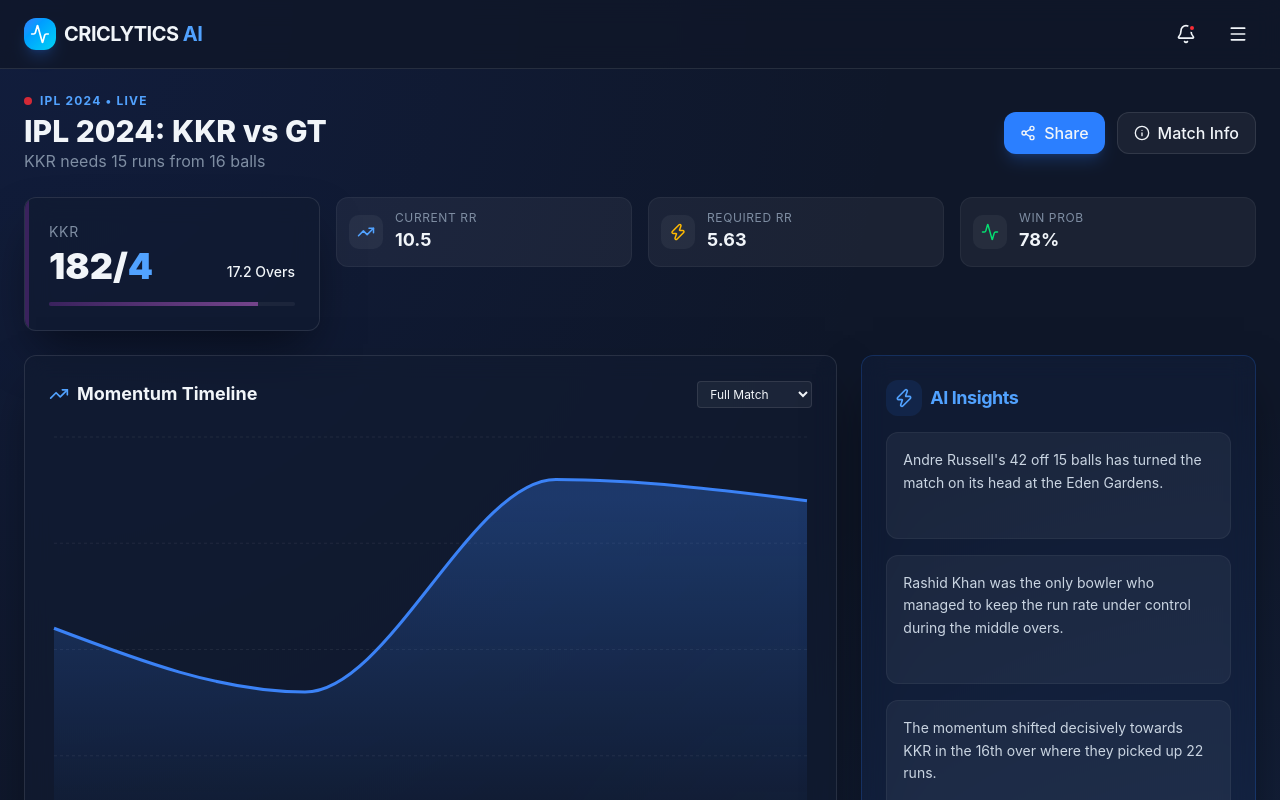
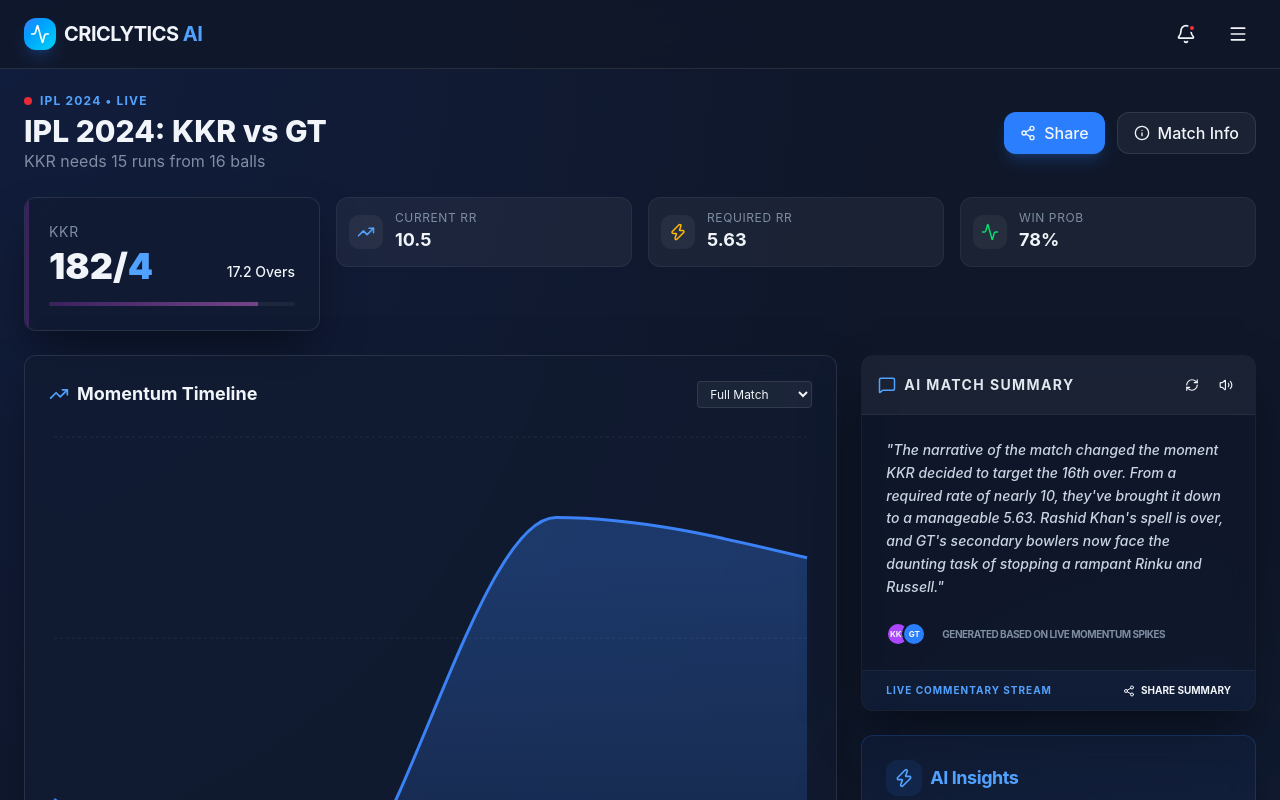
Before and after one commit to Aarya1402/CricBrain, a React (Vite) app: page / in a window 1280 px wide. Shown: the top 800 px of the page. Built offline with nearby package versions, Linux system fonts and the light colour scheme.

Commit message:
feat: add AISummary component and integrate it into the dashboard

```diff
--- a/src/App.jsx
+++ b/src/App.jsx
@@ -6,6 +6,7 @@ import mockData from './data/mockMatch.json';
 import AIInsightModal from './components/AIInsightModal';
 import TermExplainer from './components/TermExplainer';
 import PlayerCard from './components/PlayerCard';
+import AISummary from './components/AISummary';
 
 const GlassCard = ({ children, className = "" }) => (
   <motion.div
@@ -160,8 +161,11 @@ export default function App() {
             </div>
           </GlassCard>
 
-          {/* AI Insights Card */}
-          <GlassCard className="flex flex-col bg-blue-500/5 border-blue-500/20">
+          {/* AI Insights Column */}
+          <div className="space-y-6">
+            <AISummary matchData={data.matchInfo} />
+
+            <GlassCard className="flex flex-col bg-blue-500/5 border-blue-500/20">
             <div className="flex items-center gap-2 mb-4 text-blue-400">
               <div className="p-2 bg-blue-500/10 rounded-lg">
                 <Zap size={20} />
@@ -200,8 +204,9 @@ export default function App() {
             </button>
           </GlassCard>
         </div>
+      </div>
 
-        {/* Key Players Section */}
+      {/* Key Players Section */}
         <div className="space-y-4 pt-6">
           <div className="flex items-center justify-between">
             <h3 className="text-xl font-bold flex items-center gap-2">
--- /dev/null
+++ b/src/components/AISummary.jsx
@@ -0,0 +1,93 @@
+import React, { useState, useEffect } from 'react';
+import { motion, AnimatePresence } from 'framer-motion';
+import { MessageSquare, RefreshCw, Volume2, Share2, Sparkles } from 'lucide-react';
+
+export default function AISummary({ matchData }) {
+  const [isGenerating, setIsGenerating] = useState(false);
+  const [summary, setSummary] = useState('');
+
+  const generateSummary = () => {
+    setIsGenerating(true);
+    // Simulate AI thinking
+    setTimeout(() => {
+      const summaries = [
+        `What a turnaround at the Eden Gardens! KKR looked down and out after Rashid Khan's double strike in the middle overs, but the 'Russell Storm' has completely shifted the momentum. With 15 needed off 16 balls and two set finishers at the crease, the win probability has swung 30% in KKR's favor in just the last 12 deliveries.`,
+        `KKR's aggressive approach against pace is paying dividends. Despite GT's disciplined bowling earlier, the pressure of the death overs is starting to show. Andre Russell's 42 off 15 is one of the highest impact cameos of the season so far, leaving GT's captain needing a tactical masterclass to pull this back.`,
+        `The narrative of the match changed the moment KKR decided to target the 16th over. From a required rate of nearly 10, they've brought it down to a manageable 5.63. Rashid Khan's spell is over, and GT's secondary bowlers now face the daunting task of stopping a rampant Rinku and Russell.`
+      ];
+      setSummary(summaries[Math.floor(Math.random() * summaries.length)]);
+      setIsGenerating(false);
+    }, 1500);
+  };
+
+  useEffect(() => {
+    generateSummary();
+  }, []);
+
+  return (
+    <div className="glass-card bg-slate-900/40 border-white/5 overflow-hidden">
+      <div className="p-4 border-b border-white/5 bg-white/5 flex items-center justify-between">
+        <div className="flex items-center gap-2">
+          <MessageSquare className="text-blue-400" size={18} />
+          <h3 className="text-sm font-bold uppercase tracking-widest text-slate-200">AI Match Summary</h3>
+        </div>
+        <div className="flex gap-2">
+          <button
+            onClick={generateSummary}
+            className={`p-1.5 hover:bg-white/10 rounded-md transition-all ${isGenerating ? 'animate-spin' : ''}`}
+          >
+            <RefreshCw size={14} />
+          </button>
+          <button className="p-1.5 hover:bg-white/10 rounded-md transition-all">
+            <Volume2 size={14} />
+          </button>
+        </div>
+      </div>
+
+      <div className="p-6 relative min-h-[160px] flex flex-col justify-center">
+        <AnimatePresence mode="wait">
+          {isGenerating ? (
+            <motion.div
+              key="loading"
+              initial={{ opacity: 0 }}
+              animate={{ opacity: 1 }}
+              exit={{ opacity: 0 }}
+              className="flex items-center gap-3 text-blue-400/60"
+            >
+              <Sparkles className="animate-pulse" size={20} />
+              <p className="text-sm font-medium animate-pulse italic">Criclytics AI is processing match dynamics...</p>
+            </motion.div>
+          ) : (
+            <motion.div
+              key="summary"
+              initial={{ opacity: 0, y: 10 }}
+              animate={{ opacity: 1, y: 0 }}
+              className="space-y-4"
+            >
+              <p className="text-sm leading-relaxed text-slate-300 font-medium italic">
+                "{summary}"
+              </p>
+              <div className="flex items-center gap-4 pt-2">
+                <div className="flex -space-x-2">
+                  <div className="w-6 h-6 rounded-full bg-purple-500 border-2 border-slate-900 flex items-center justify-center text-[8px] font-bold">KKR</div>
+                  <div className="w-6 h-6 rounded-full bg-blue-500 border-2 border-slate-900 flex items-center justify-center text-[8px] font-bold">GT</div>
+                </div>
+                <span className="text-[10px] text-muted-foreground uppercase font-bold tracking-tighter">
+                  Generated based on live momentum spikes
+                </span>
+              </div>
+            </motion.div>
+          )}
+        </AnimatePresence>
+      </div>
+
+      {/* Social Footer */}
+      <div className="px-6 py-3 bg-blue-500/5 border-t border-white/5 flex items-center justify-between">
+        <span className="text-[10px] font-bold text-blue-400 uppercase tracking-widest">Live Commentary Stream</span>
+        <button className="flex items-center gap-1.5 text-[10px] font-bold hover:text-blue-400 transition-colors uppercase">
+          <Share2 size={12} /> Share Summary
+        </button>
+      </div>
+    </div>
+  );
+}
```
